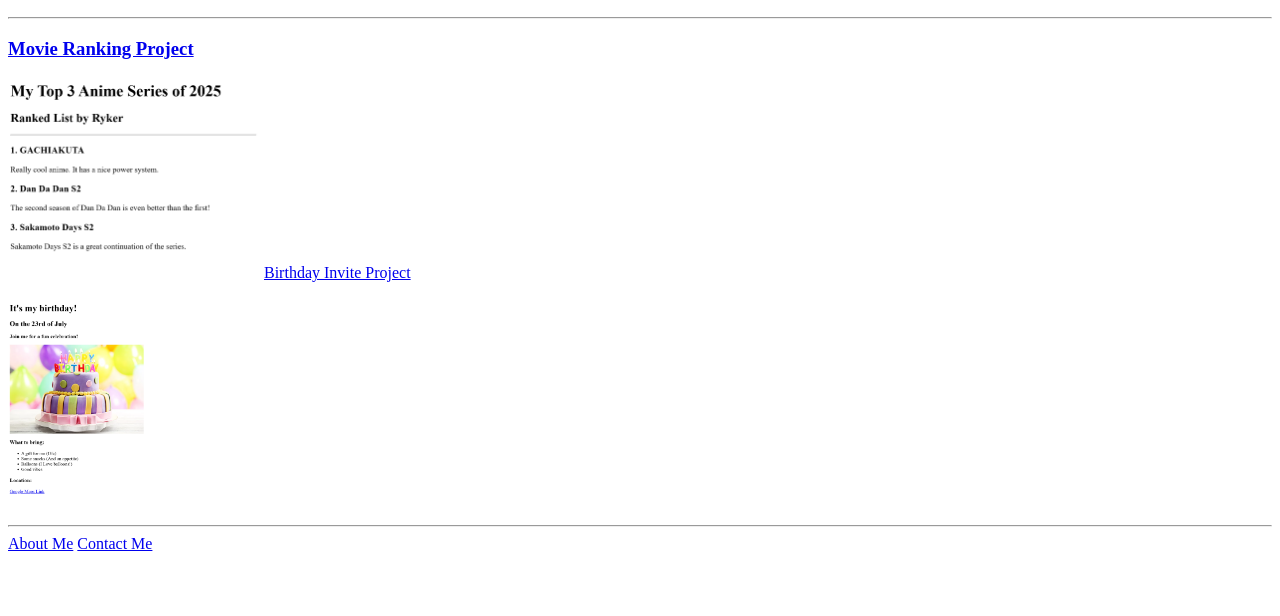
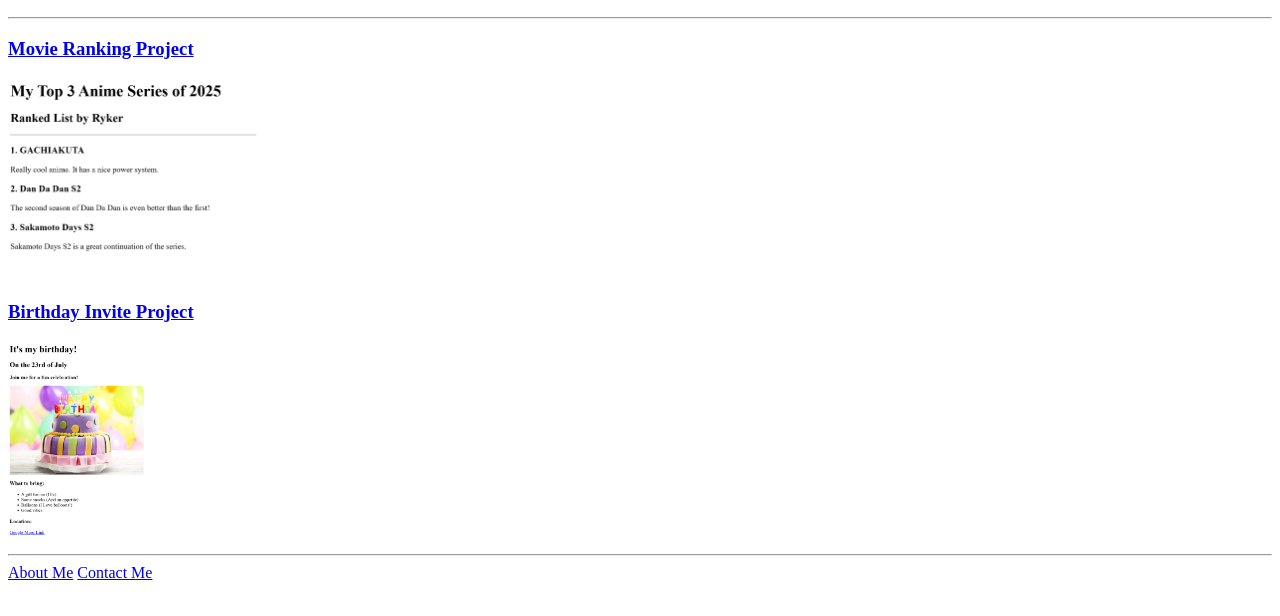
Before and after one commit to firexabyte/html-portfolio, a plain HTML site: page index.html in a window 1280 px wide. Shown: the part 110-726 px from the top of the page. Drawn offline with Linux system fonts and the light colour scheme.

Commit message:
Update index.html

```diff
--- a/index.html
+++ b/index.html
@@ -27,8 +27,8 @@
     <hr />
     <h3><a href="./public/movie-ranking.html">Movie Ranking Project</a></h3>
     <img src="./assets/images/movie-ranking.png" height="200" />
-    <a href="./public/birthday-invite.html">Birthday Invite Project</a>
-    <h3><img src="./assets/images/birthday-invite.png" height="200"></h3>
+    <h3><a href="./public/birthday-invite.html">Birthday Invite Project</a></h3>
+    <img src="./assets/images/birthday-invite.png" height="200">
     <hr />
     <a href="./public/about.html">About Me</a>
     <a href="./public/contact.html">Contact Me</a>
```
